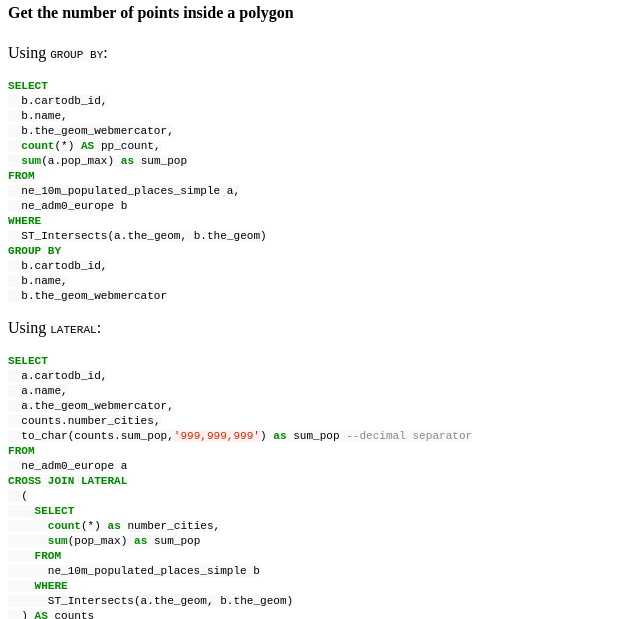
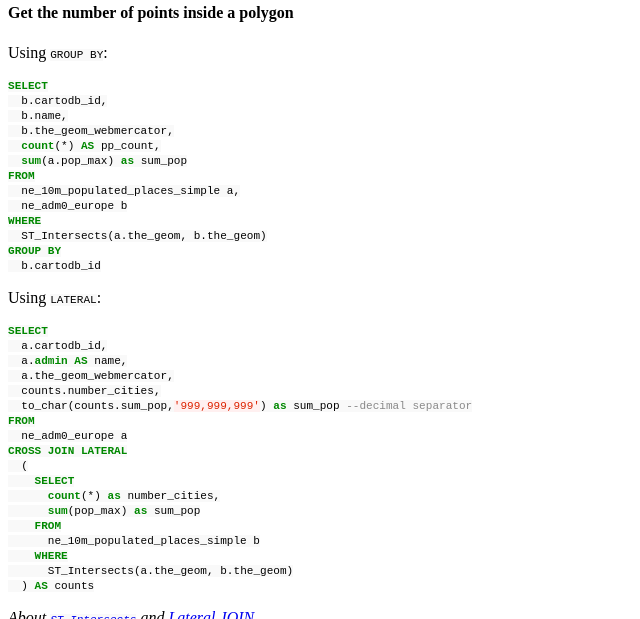
Before and after one commit to CartoDB/training, a Jekyll site: the page built from _posts/2016-05-25-gwf-workshop.md, in a window 1280 px wide and 900 px high, scrolled down 17064 px, cut to the strip 0-619 px from the top of the window. Shown: the whole strip, without its empty margins (0-640 px from the left). Built offline with Jekyll 4.4.1, drawn with Linux system fonts in a browser that asks for light colours; a style sheet for code colours, icons or effects is not loaded.

Commit message:
corrections

````diff
--- a/_posts/2016-05-25-gwf-workshop.md
+++ b/_posts/2016-05-25-gwf-workshop.md
@@ -635,9 +635,7 @@ FROM
 WHERE
   ST_Intersects(a.the_geom, b.the_geom)
 GROUP BY
-  b.cartodb_id,
-  b.name,
-  b.the_geom_webmercator
+  b.cartodb_id
 ```
 
 Using `LATERAL`:
@@ -645,7 +643,7 @@ Using `LATERAL`:
 ```sql
 SELECT
   a.cartodb_id,
-  a.name,
+  a.admin AS name,
   a.the_geom_webmercator,
   counts.number_cities,
   to_char(counts.sum_pop,'999,999,999') as sum_pop --decimal separator
````
